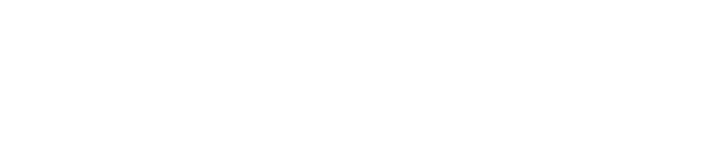
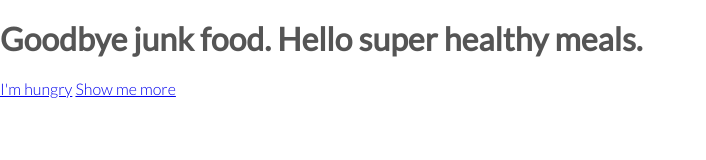
Before and after one commit to shameedshamee/omnifoods, a website: page index.html in a window 1280 px wide. Shown: the whole page, without its empty margins (0-706 px from the left). Drawn offline with nearby package versions, Linux system fonts and the light colour scheme.

Commit message:
1 binaries uploaded

```diff
--- a/index.html
+++ b/index.html
@@ -9,6 +9,10 @@
   </head>
   <body>
     <header>
+      <div class="hero-text-box">
+        <h1>Goodbye junk food. Hello super healthy meals.</h1>
+       <a href="#">I'm hungry</a>
+       <a href="#">Show me more</a>
 
 
     </header>
--- a/package.json
+++ b/package.json
@@ -2,5 +2,7 @@
   "name": "js",
   "version": "0.0.0",
   "private": true,
-  "dependencies": {}
+  "dependencies": {
+    "img": "^3.0.3"
+  }
 }
--- a/style.css
+++ b/style.css
@@ -15,3 +15,7 @@ html{
   max-width: 1140px;
   margin: 0 auto;
 }
+
+header{
+
+}
```
Also changed, not shown: 1 other file.
